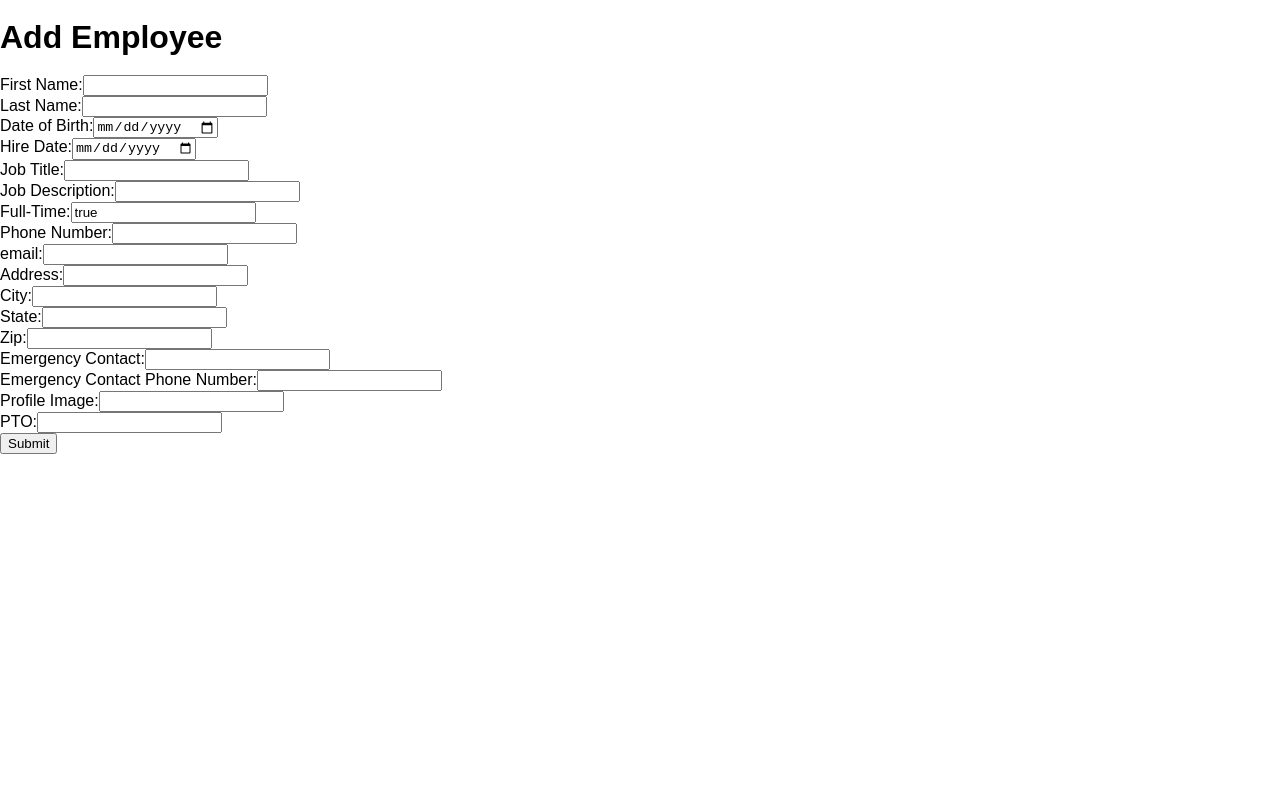
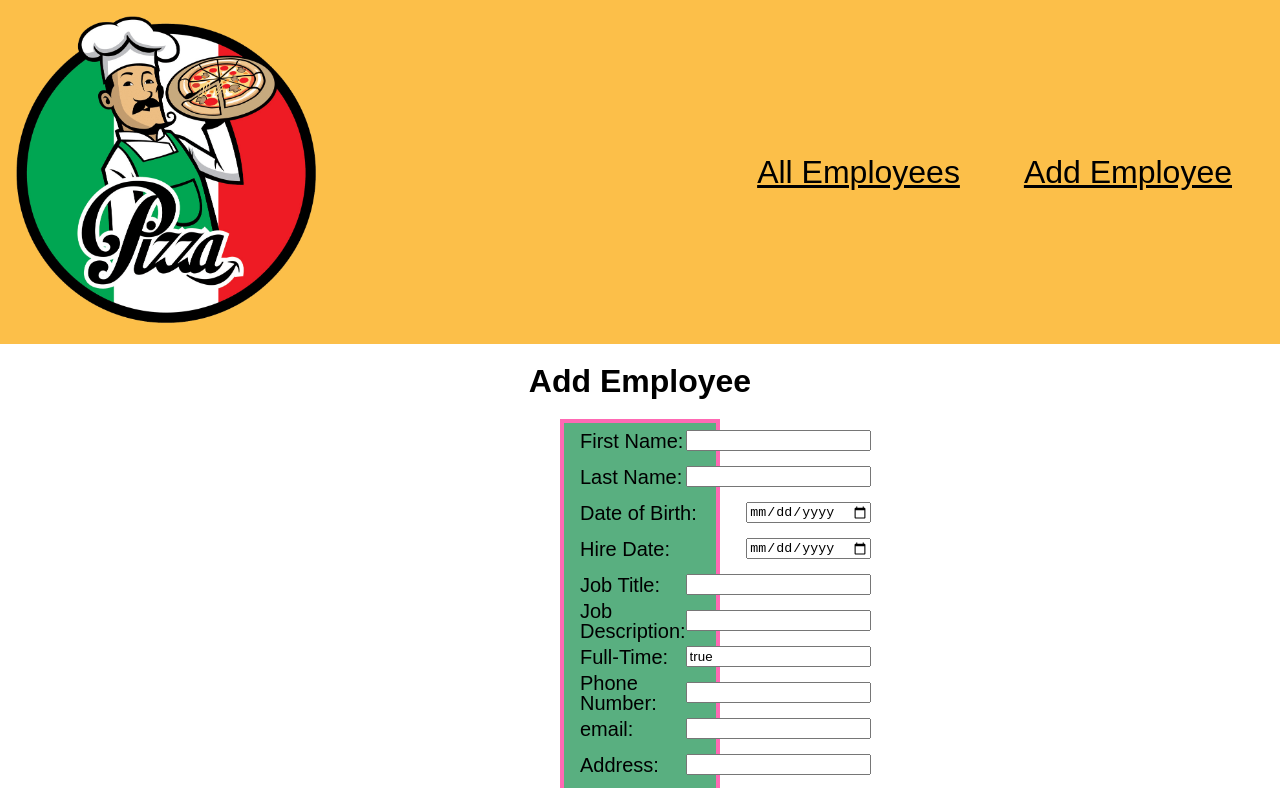
Before and after one commit to CelesteSippel/employee-directory, a React (Create React App) app: page /add/employee in a window 1280 px wide. Shown: the top 788 px of the page. Built offline with nearby package versions, Linux system fonts and the light colour scheme.

Commit message:
navbar and three pages done- need to complete css

```diff
--- a/package.json
+++ b/package.json
@@ -31,6 +31,7 @@
   "dependencies": {
     "axios": "^0.19.0",
     "json": "^9.0.6",
+    "moment": "^2.24.0",
     "react": "^16.12.0",
     "react-dom": "^16.12.0",
     "react-router-dom": "^5.1.2",
--- a/src/App.jsx
+++ b/src/App.jsx
@@ -1,18 +1,19 @@
 import React from 'react'
 import { BrowserRouter as Router, Route, Switch } from 'react-router-dom'
-import Page from './pages/Page'
+import DisplayOneEmployee from './pages/DisplayOneEmployee'
 import AddEmployee from './pages/AddEmployee'
-
+import NavBar from './components/NavBar'
 import NotFound from './pages/NotFound'
 import AllEmployees from './pages/AllEmployees'
 
 const App = () => {
   return (
     <Router>
+      <NavBar />
       <header></header>
       <Switch>
         <Route exact path="/" component={AllEmployees}></Route>
-        <Route exact path="/1" component={Page}></Route>
+        <Route exact path="/:id" component={DisplayOneEmployee}></Route>
         <Route exact path="/add/employee" component={AddEmployee}></Route>
         <Route path="*" component={NotFound}></Route>
       </Switch>
--- /dev/null
+++ b/src/components/NavBar.jsx
@@ -0,0 +1,24 @@
+import React from 'react'
+import { Link } from 'react-router-dom'
+import top from '../images/top.png'
+const NavBar = () => {
+  return (
+    <nav className="nav-bar">
+      <Link to="/">
+        {' '}
+        <img src={top} />
+      </Link>
+
+      <section className="menu">
+        <Link to="/">
+          <section className="nav-link">All Employees</section>
+        </Link>
+        <Link to="/add/employee">
+          <section className="nav-link">Add Employee</section>
+        </Link>
+      </section>
+    </nav>
+  )
+}
+
+export default NavBar
--- a/src/index.css
+++ b/src/index.css
@@ -15,3 +15,62 @@ img {
   width: 300px;
   height: auto;
 }
+
+.nav-bar {
+  display: flex;
+  background-color: #fcbf49;
+  margin: 0;
+  padding: 1rem;
+  justify-content: space-between;
+  align-items: center;
+}
+
+.menu {
+  display: flex;
+  justify-content: space-between;
+}
+
+.nav-link {
+  justify-content: space-between;
+  padding: 2rem;
+  color: black;
+}
+
+a {
+  font-size: 2rem;
+  text-decoration-color: black;
+}
+
+label {
+  width: ;
+}
+
+.form-style {
+  display: flex;
+  justify-content: space-between;
+  align-items: center;
+  height: 0.25rem;
+  font-size: 1.25rem;
+  padding: 1rem;
+}
+
+.button {
+  display: flex;
+  justify-content: center;
+}
+
+h1 {
+  display: flex;
+  justify-content: center;
+}
+
+.form-section {
+  display: flex;
+  border: 4px solid hotpink;
+  margin-left: 35rem;
+  margin-right: 35rem;
+}
+
+main {
+  background-color: rgb(89, 175, 128);
+}
--- a/src/pages/AddEmployee.jsx
+++ b/src/pages/AddEmployee.jsx
@@ -37,9 +37,9 @@ const AddEmployee = () => {
         city: city,
         state: state,
         zip: zip,
-        // salary: salary,
+
         ptoHours: ptoHours,
-        isFullTime: true,
+        isFullTime: isFullTime,
         profileImage: profileImage,
       }
     )
@@ -51,7 +51,7 @@ const AddEmployee = () => {
       <h1 className="form">Add Employee</h1>
       <main className="form-section">
         <form onSubmit={submitData} className="add-employee-form">
-          <div>
+          <div className="form-style">
             <label htmlFor="first-name">First Name:</label>
             <input
               onChange={e => {
@@ -61,7 +61,7 @@ const AddEmployee = () => {
               type="text"
             />
           </div>
-          <div>
+          <div className="form-style">
             <label htmlFor="last-name">Last Name:</label>
             <input
               onChange={e => {
@@ -71,7 +71,7 @@ const AddEmployee = () => {
               type="text"
             />
           </div>
-          <div>
+          <div className="form-style">
             <label htmlFor="birthday">Date of Birth:</label>
             <input
               onChange={e => {
@@ -81,7 +81,7 @@ const AddEmployee = () => {
               value={birthday}
             />
           </div>
-          <div>
+          <div className="form-style">
             <label htmlFor="hired-date">Hire Date:</label>
             <input
               onChange={e => {
@@ -91,7 +91,7 @@ const AddEmployee = () => {
               value={hireDate}
             />
           </div>
-          <div>
+          <div className="form-style">
             <label htmlFor="job-title">Job Title:</label>
             <input
               onChange={e => {
@@ -101,7 +101,7 @@ const AddEmployee = () => {
               value={jobTitle}
             />
           </div>
-          <div>
+          <div className="form-style">
             <label htmlFor="job-description">Job Description:</label>
             <input
               onChange={e => {
@@ -111,7 +111,7 @@ const AddEmployee = () => {
               value={jobDescription}
             />
           </div>
-          <div>
+          <div className="form-style">
             <label htmlFor="is-full-time">Full-Time:</label>
             <input
               onChange={e => {
@@ -121,7 +121,7 @@ const AddEmployee = () => {
               value={isFullTime}
             />
           </div>
-          <div>
+          <div className="form-style">
             <label htmlFor="phone-number">Phone Number:</label>
             <input
               onChange={e => {
@@ -131,7 +131,7 @@ const AddEmployee = () => {
               value={phoneNumber}
             />
           </div>
-          <div>
+          <div className="form-style">
             <label htmlFor="email-address">email:</label>
             <input
               onChange={e => {
@@ -141,7 +141,7 @@ const AddEmployee = () => {
               value={email}
             />
           </div>
-          <div>
+          <div className="form-style">
             <label htmlFor="address">Address:</label>
             <input
               onChange={e => {
@@ -151,7 +151,7 @@ const AddEmployee = () => {
               value={address}
             />
           </div>
-          <div>
+          <div className="form-style">
             <label htmlFor="city">City:</label>
             <input
               onChange={e => {
@@ -161,7 +161,7 @@ const AddEmployee = () => {
               value={city}
             />
           </div>
-          <div>
+          <div className="form-style">
             <label htmlFor="state">State:</label>
             <input
               onChange={e => {
@@ -171,7 +171,7 @@ const AddEmployee = () => {
               value={state}
             />
           </div>
-          <div>
+          <div className="form-style">
             <label htmlFor="zip">Zip:</label>
             <input
               onChange={e => {
@@ -181,7 +181,7 @@ const AddEmployee = () => {
               value={zip}
             />
           </div>
-          <div>
+          <div className="form-style">
             <label htmlFor="emergency-contact-person">Emergency Contact:</label>
             <input
               onChange={e => {
@@ -191,7 +191,7 @@ const AddEmployee = () => {
               value={emergencyContact}
             />
           </div>
-          <div>
+          <div className="form-style">
             <label htmlFor="emergency-contact-phone">
               Emergency Contact Phone Number:
             </label>
@@ -203,7 +203,7 @@ const AddEmployee = () => {
               value={emergencyContactPhone}
             />
           </div>
-          <div>
+          <div className="form-style">
             <label htmlFor="profileImage">Profile Image:</label>
             <input
               onChange={e => {
@@ -213,7 +213,7 @@ const AddEmployee = () => {
               value={profileImage}
             />
           </div>
-          <div>
+          <div className="form-style">
             <label htmlFor="pto">PTO:</label>
             <input
               onChange={e => {
--- a/src/pages/AllEmployees.jsx
+++ b/src/pages/AllEmployees.jsx
@@ -43,7 +43,6 @@ const AllEmployees = () => {
                   <h3 className="job-status">
                     Full Time: {item.isFullTime ? 'Yes' : 'No'}
                   </h3>
-                  <h3></h3>
                 </section>
               </section>
             </Link>
--- /dev/null
+++ b/src/pages/DisplayOneEmployee.jsx
@@ -0,0 +1,75 @@
+import React, { useState, useEffect } from 'react'
+import axios from 'axios'
+import moment from 'moment'
+
+const DisplayOneEmployee = props => {
+  const [employeeData, setEmployeeData] = useState({})
+  const getEmployeeData = async () => {
+    const data = props.match.params.id
+    const resp = await axios.get(
+      `https://sdg-staff-directory-app.herokuapp.com/api/Pizza%20by%20the%20Slice/Employees/${data}`
+    )
+    console.log(resp.data)
+    setEmployeeData(resp.data)
+  }
+  useEffect(() => {
+    getEmployeeData()
+  }, [])
+  return (
+    <>
+      <h1 className="directory-title">Pizza by the Slice Employee</h1>
+      <main className="employee-section"></main>
+      <section className="employee-detail-section">
+        <img src={`${employeeData.profileImage}`} alt="employee photo" />
+        <section className="employee-detail-info">
+          <h2>
+            {employeeData.firstName} {employeeData.lastName}
+          </h2>
+          <h3>{employeeData.jobTitle}</h3>
+          <div className="info">
+            <p>Full Time:</p>
+            {employeeData.fullTime}
+          </div>
+          <div className="info">
+            <p>Hire Date:</p>
+            {employeeData.hireDate}
+          </div>
+          <div className="info">
+            <p>Date of Birth:</p>
+            {employeeData.birthday &&
+              moment(employeeData.birthday).format('MMM Do YYYY')}
+          </div>
+          <div className="info">
+            <p>Phone Number:</p>
+            {employeeData.phoneNumber}
+          </div>
+          <div className="info">
+            <p>Address:</p>
+            {employeeData.address}
+          </div>
+          <div className="info">
+            {employeeData.city} {employeeData.state}
+            {employeeData.zip}
+          </div>
+          <div className="info">
+            <p>PTO:</p> {employeeData.ptoHours} hours
+          </div>
+          <div className="info">
+            <p>Email Address: </p>
+            {employeeData.email}
+          </div>
+          <div className="info">
+            <p>Emergency Contact: </p>
+            {employeeData.emergencyContactPerson}
+          </div>
+          <div className="info">
+            <p>Emergency Contact Phone: </p>
+            {employeeData.emergencyContactPhone}
+          </div>
+        </section>
+      </section>
+    </>
+  )
+}
+
+export default DisplayOneEmployee
--- a/src/pages/Page.jsx
+++ /dev/null
@@ -1,7 +0,0 @@
-import React from 'react'
-
-const Page = () => {
-  return <div>This is a Page</div>
-}
-
-export default Page
```
Also changed, not shown: src/components/HelloWorld.jsx (deleted, +0 -7 lines), src/images/top.png (added), 1 other file (tests, documents, lock files or other folders).
